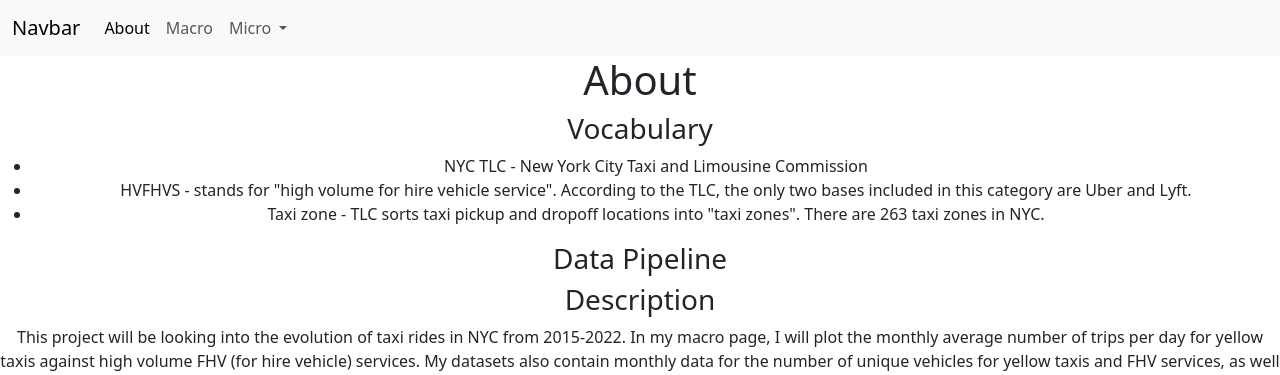
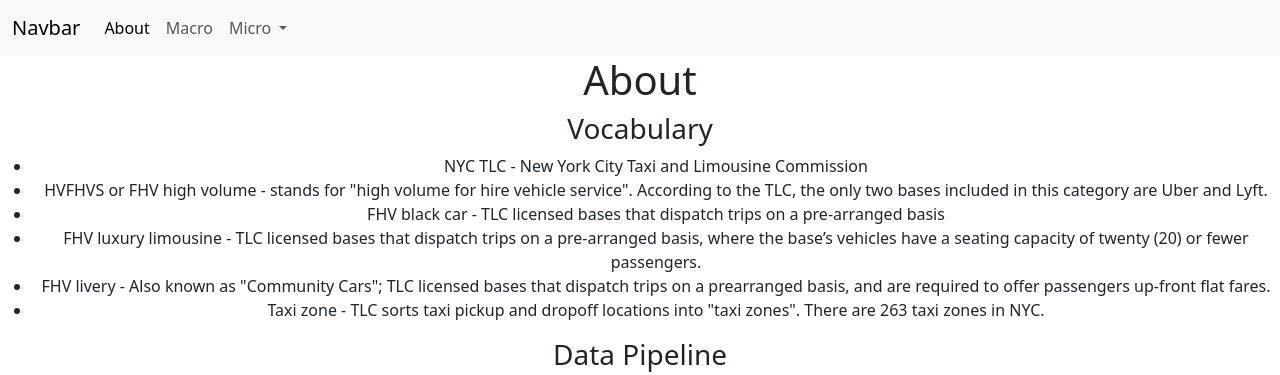
Before and after one commit to stephaniewang26/Taxis-and-Rideshare-Apps, a Flask app: template data/templates/about.html in a window 1280 px wide. Shown: the top 375 px of the page. Run offline with Flask 3, Linux system fonts and the light colour scheme; the template is opened without the code that fills it, so the values that code supplies are empty.

Commit message:
update 4/21

```diff
--- a/data/templates/about.html
+++ b/data/templates/about.html
@@ -13,10 +13,19 @@
     <h3>Vocabulary</h3>
     <ul>
       <li>NYC TLC - New York City Taxi and Limousine Commission</li>
-      <li>HVFHVS - stands for "high volume for hire vehicle service". According to the TLC, the only two bases included in this category are Uber and Lyft.</li>
+      <li>HVFHVS or FHV high volume - stands for "high volume for hire vehicle service". According to the TLC, the only two bases included in this category are Uber and Lyft.</li>
+      <li>FHV black car - TLC licensed bases that dispatch trips on a pre-arranged basis</li>
+      <li>FHV luxury limousine - TLC licensed bases that dispatch trips on a pre-arranged basis, where the base’s vehicles have a seating capacity of twenty (20) or fewer passengers.</li>
+      <li>FHV livery - Also known as "Community Cars"; TLC licensed bases that dispatch trips on a prearranged basis, and are required to offer passengers up-front flat fares.</li>
       <li>Taxi zone - TLC sorts taxi pickup and dropoff locations into "taxi zones". There are 263 taxi zones in NYC.</li>
     </ul>
     <h3>Data Pipeline</h3>
+    <p>All data is from NYC TLC. For the macro page, I used the Yellow Taxi, Green Taxi, and FHV Monthly Data aggregate dataset. I removed the rows for green taxi, FHV lux limo, FHV livery, and FHV black car because their numbers were negligible and I wanted to focus on modes of transportation that the general population of NYC uses.
+       I removed the "unique drivers" column because I thought that was redundant with the "unique vehicles" column. I also removed the "avg days drivers on road", "avg days vehicles on road", and "avg days per day per driver" columns because they were redundant and harder for readers to immediately process and understand.
+       Finally, I removed the "percent of trips paid with credit card" and "shared trips per day" columns because they weren't relevant to what I wanted to analyze, which was more about the volume of trips.
+    </p>
+    <p>For the micro page, I used yearly taxi trip data. Because these datasets included every single taxi ride taken that year, there were hundreds of millions of lines per dataset. Instead of combing through that data, I used the NYC Open Data API endpoint to randomly extract 1000 rows from each dataset into the json format.</p>
+
     <h3>Description</h3>
     <p>This project will be looking into the evolution of taxi rides in NYC from 2015-2022.
       In my macro page, I will plot the monthly average number of trips per day for yellow taxis against high volume FHV (for hire vehicle) services.
@@ -32,7 +41,6 @@
 
     <p>
       In my micro page, I will have a map of NYC that is shaded depending on the volume of taxi rides in certain areas. My dataset uses "taxi zones" to indicate locations, so the map can be divided up by taxi zone or by general borough.
-      I use datasets that take a random sample of 1000 taxi rides for each year, as this drastically limits the amount of data I need to store (it would otherwise be in the hundreds of millions for number of rows).
     </p>
 
     <img src="https://cdn.discordapp.com/attachments/695300782102282332/1230704660915032184/IMG_2047.jpg?ex=66344a08&is=6621d508&hm=2067753f52b745c1064f4e086e45273d9fa5b44cc68b80e410bfaf596cd62586&" width="400">
```
